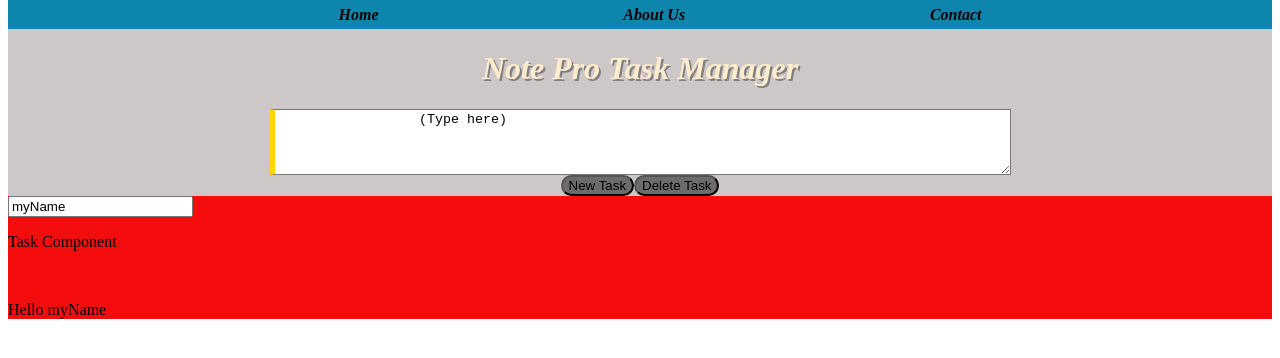
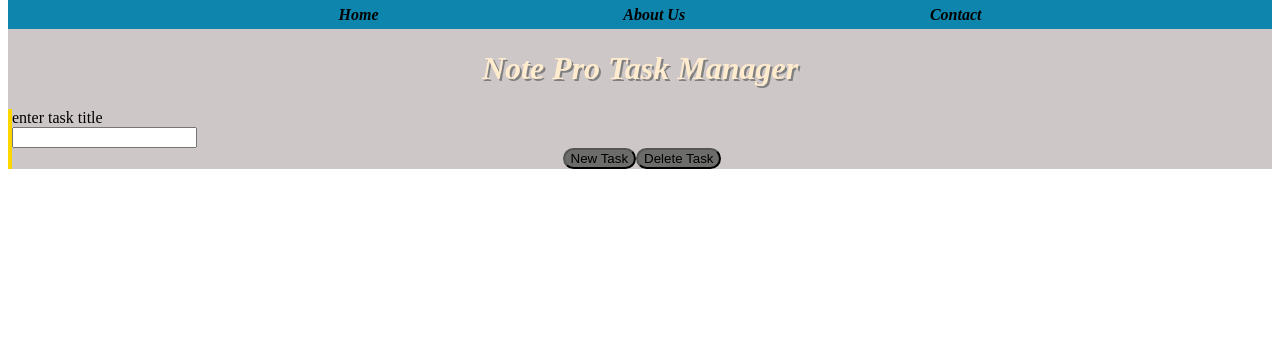
Before and after one commit to randyfranzmeier/Task_Manager_App, an Angular app in the folder Frontend/taskApp/: page / in a window 1280 px wide. Shown: the top 358 px of the page. Built offline with nearby package versions, Linux system fonts and the light colour scheme.

Commit message:
organized task component

```diff
--- a/Frontend/taskApp/src/app/app.component.css
+++ b/Frontend/taskApp/src/app/app.component.css
@@ -1,4 +1,4 @@
-#wholePage {
+html {
     background-color: #f50d0d;
 }
 
--- a/Frontend/taskApp/src/app/app.component.html
+++ b/Frontend/taskApp/src/app/app.component.html
@@ -6,7 +6,7 @@
 <!-- * * * * * * * * * Delete the template below * * * * * * * * * * -->
 <!-- * * * * * * * to get started with your project! * * * * * * * * -->
 <!-- * * * * * * * * * * * * * * * * * * * * * * * * * * * * * * * -->
-
+<html>
 <style>
 
 
@@ -16,7 +16,6 @@
     <meta charset="utf-8"/>
     <!-- <link rel="stylesheet" href="styles.css"/> -->
 </head>
-<div id="wholePage">
 
   <body>
       <nav >
@@ -24,28 +23,9 @@
       </nav>
 
       <h1>Note Pro Task Manager</h1>
-      <div id="container">
-          <div id="textBox">
-              <textarea id="NoteBox" name="noteArea" rows="4" cols="90">
-                  (Type here)
-              </textarea>
-          </div>
+      <app-task></app-task>
 
-          <div id="buttonContainer">
-              <button id="add">New Task</button>
-              <button id="delete">Delete Task</button>
-          </div>
-
-      </div>
   </body>
-
-
-      <app-task></app-task>
-</div>
-
-
-
-
 
 
 
@@ -71,3 +51,4 @@
 
 
 <router-outlet></router-outlet>
+</html>
--- a/Frontend/taskApp/src/app/app.module.ts
+++ b/Frontend/taskApp/src/app/app.module.ts
@@ -3,7 +3,7 @@ import { BrowserModule } from '@angular/platform-browser';
 
 import { AppRoutingModule } from './app-routing.module';
 import { AppComponent } from './app.component';
-import { Task } from './task.component';
+import { Task } from './task/task.component';
 import { FormsModule } from '@angular/forms';
 import { Layout } from './layout/layout.component';
 
--- a/Frontend/taskApp/src/app/layout/layout.component.css
+++ b/Frontend/taskApp/src/app/layout/layout.component.css
@@ -1,12 +1,14 @@
 ul {
     list-style-type: none;
+}
+li {
+    display: inline;
 }
 #navList {
     display: flex;
     justify-content: center;
 
 }
-
 nav ul li {
     color: black;
     font-weight: bold;
--- a/Frontend/taskApp/src/app/task.component.ts
+++ /dev/null
@@ -1,9 +0,0 @@
-import { Component, EventEmitter} from "@angular/core";
-
-@Component({
-    selector: 'app-task',
-    template: '<input type="text" [(ngModel)]="name" ><p>Task Component <p><br><p> Hello {{ name }}<p>'
-})
-export class Task {
-    name = 'myName';
-}
--- /dev/null
+++ b/Frontend/taskApp/src/app/task/task.component.css
@@ -0,0 +1,29 @@
+
+ #textBox, #buttonContainer {
+    display: flex;
+    align-items: center;
+    justify-content: center;
+}
+
+ .container {
+    border-left: 4px solid gold;
+    padding-left: 0;
+    padding-right: 0;
+}
+
+
+button {
+    background-color:rgb(108, 108, 106);
+    border-radius: 20px;
+}
+
+button:hover {
+    transition: color 250ms ease 50ms;
+    filter: brightness(200%);
+    box-shadow: 5px 5px 5px #3b3535;
+}
+
+
+button:active {
+    box-shadow: inset 2px 2px 5px #3b3535;
+}
--- /dev/null
+++ b/Frontend/taskApp/src/app/task/task.component.html
@@ -0,0 +1,11 @@
+<div class="container">
+    <label for="title">enter task title</label> <br>
+    <input id="title" type="text"> <br>
+
+
+
+<div id="buttonContainer">
+    <button id="add">New Task</button>
+    <button id="delete">Delete Task</button>
+</div>
+</div>
--- /dev/null
+++ b/Frontend/taskApp/src/app/task/task.component.ts
@@ -0,0 +1,11 @@
+import { Component, EventEmitter} from "@angular/core";
+
+@Component({
+    selector: 'app-task',
+    templateUrl: 'task.component.html',
+    styleUrls: ['./task.component.css']
+})
+export class Task {
+    name = 'myName';
+}
+// template: '<input type="text" [(ngModel)]="name" ><p>Task Component <p><br><p> Hello {{ name }}<p>'
```
